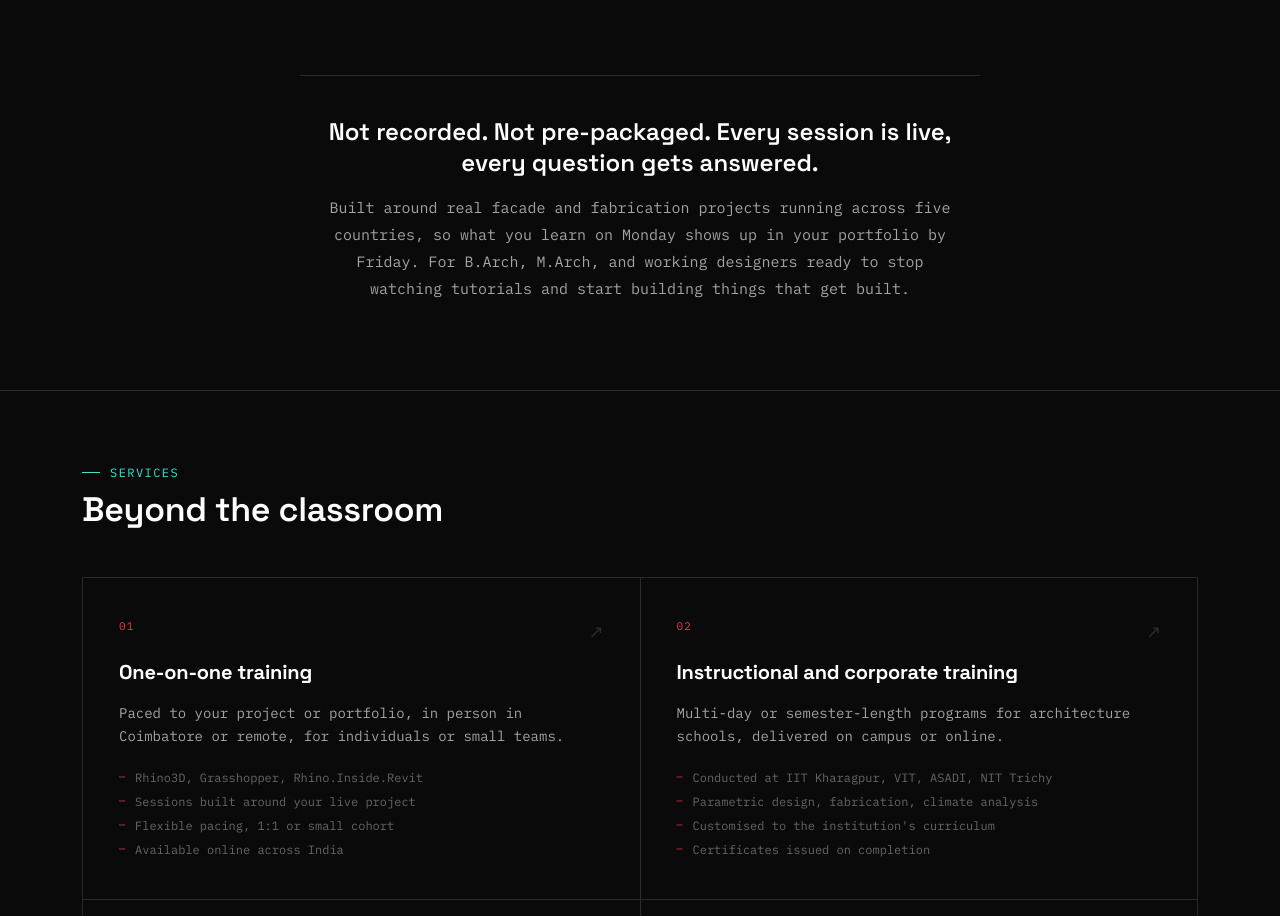
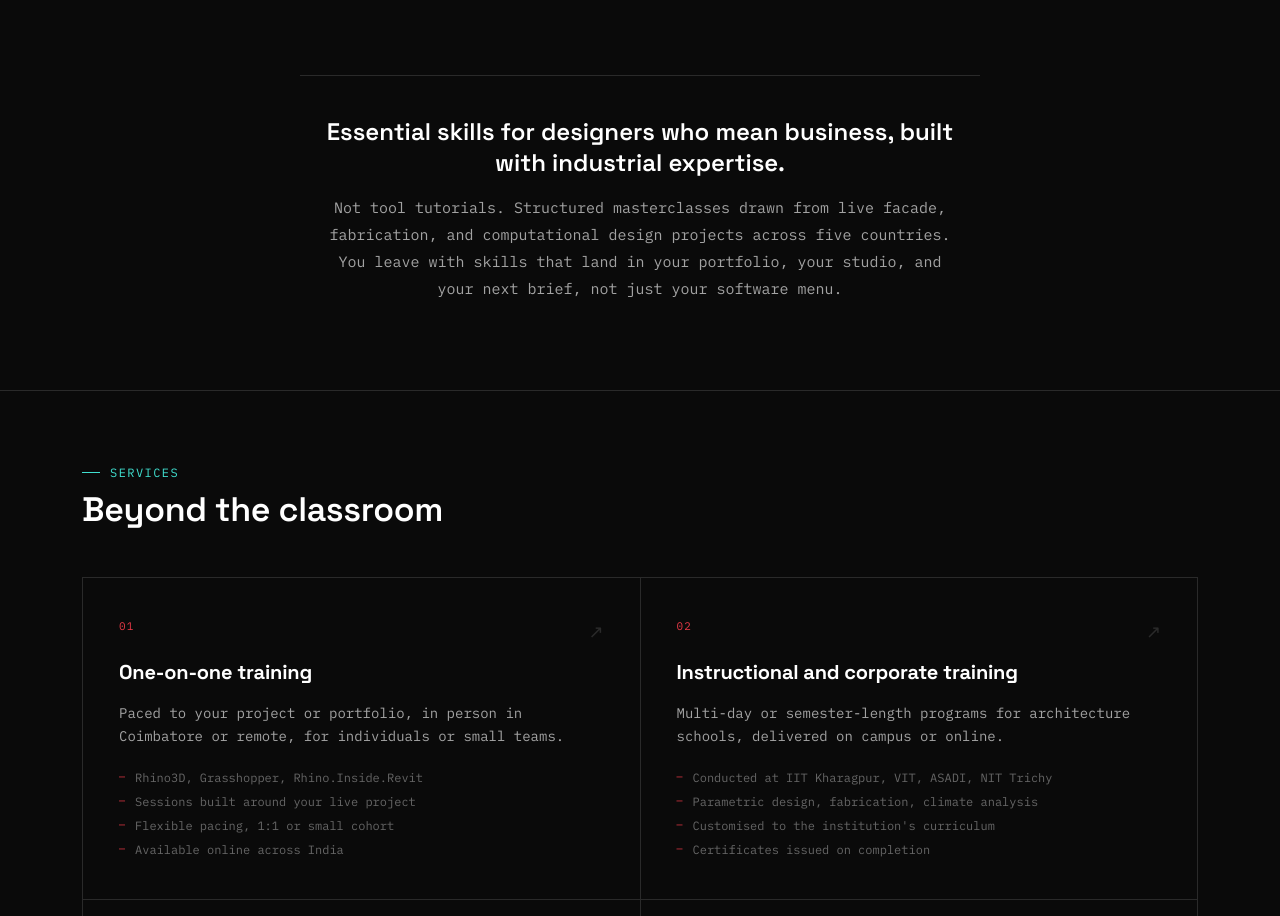
Before and after one commit to YAFTDesigns/yaftwebsite, a Next.js app: page / in a window 1280 px wide. Shown: the part 1862-2778 px from the top of the page. Built offline with nearby package versions, Linux system fonts and the light colour scheme; no server answers.

Commit message:
Sharpen carousel tagline: skills over tools, industrial expertise angle

```diff
--- a/app/page.tsx
+++ b/app/page.tsx
@@ -250,8 +250,8 @@ export default function HomePage() {
           </div>
 
           <div className={styles.carouselTagline}>
-            <p>Not recorded. Not pre-packaged. Every session is live, every question gets answered.</p>
-            <p className={styles.carouselTaglineSub}>Built around real facade and fabrication projects running across five countries, so what you learn on Monday shows up in your portfolio by Friday. For B.Arch, M.Arch, and working designers ready to stop watching tutorials and start building things that get built.</p>
+            <p>Essential skills for designers who mean business, built with industrial expertise.</p>
+            <p className={styles.carouselTaglineSub}>Not tool tutorials. Structured masterclasses drawn from live facade, fabrication, and computational design projects across five countries. You leave with skills that land in your portfolio, your studio, and your next brief, not just your software menu.</p>
           </div>
         </section>
 
```
